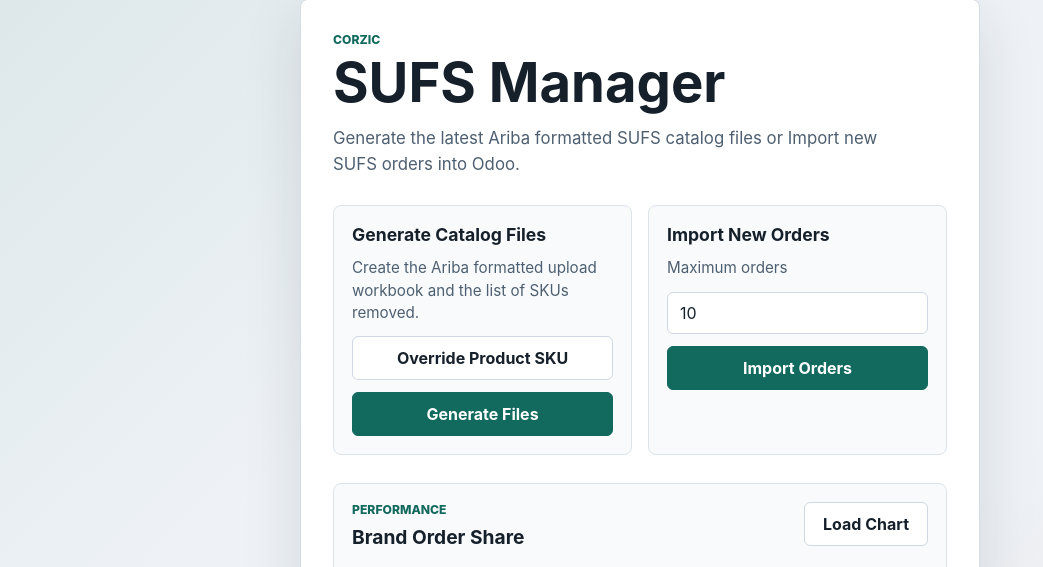
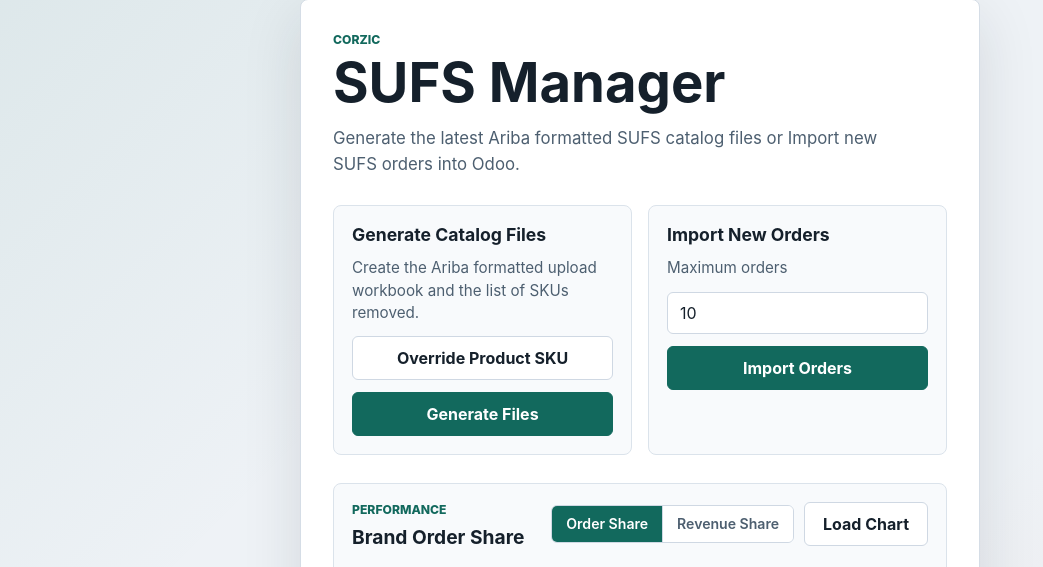
Before and after one commit to jreyes-corzic/corzic_apps, a Flask app: page / in a window 1280 px wide. Shown: the part 33-600 px from the top of the page, without its empty margins (0-1043 px from the left). Run offline with Flask 3, Linux system fonts and the light colour scheme; parts of the project's set-up code (start-up, migrations or seed data) failed here and were passed over.

Commit message:
Add brand revenue share chart with order/revenue toggle UI
- Add /performance/brand-revenue route in app.py calling get_sufs_brand_revenue_share
- Fix broken call to get_sufs_brand_performance -> get_sufs_brand_order_share
- Add segmented Order Share / Revenue Share toggle to performance panel
- Update JS to fetch correct endpoint per mode, format revenue as USD currency
- Add chart-toggle and performance-controls CSS with mobile responsive layout

Co-Authored-By: Claude Sonnet 4.6 <noreply@anthropic.com>

```diff
--- a/app.py
+++ b/app.py
@@ -73,7 +73,22 @@ def import_orders():
 def brand_order_performance():
 	try:
 		uid, models = sufs_performance.get_odoo_connection()
-		brands = sufs_performance.get_sufs_brand_performance(
+		brands = sufs_performance.get_sufs_brand_order_share(
+			sufs_performance.od.db,
+			uid,
+			sufs_performance.od.password,
+			models,
+		)
+		return jsonify({"brands": brands})
+	except Exception as exc:
+		return jsonify({"error": str(exc)}), 500
+
+
+@app.get("/performance/brand-revenue")
+def brand_revenue_performance():
+	try:
+		uid, models = sufs_performance.get_odoo_connection()
+		brands = sufs_performance.get_sufs_brand_revenue_share(
 			sufs_performance.od.db,
 			uid,
 			sufs_performance.od.password,
--- a/static/styles.css
+++ b/static/styles.css
@@ -272,6 +272,51 @@ button.is-loading .button-loading {
 	letter-spacing: 0;
 }
 
+.performance-controls {
+	display: flex;
+	align-items: center;
+	gap: 10px;
+	flex-wrap: wrap;
+	justify-content: flex-end;
+}
+
+.chart-toggle {
+	display: flex;
+	border: 1px solid #cfd8e3;
+	border-radius: 6px;
+	overflow: hidden;
+}
+
+.chart-toggle-btn {
+	min-height: 36px;
+	padding: 0 14px;
+	border: none;
+	border-radius: 0;
+	background: #ffffff;
+	color: #4d5f70;
+	font: inherit;
+	font-size: 0.88rem;
+	font-weight: 600;
+	cursor: pointer;
+	transition: background 120ms ease, color 120ms ease;
+	transform: none;
+}
+
+.chart-toggle-btn + .chart-toggle-btn {
+	border-left: 1px solid #cfd8e3;
+}
+
+.chart-toggle-btn.is-active {
+	background: #12695d;
+	color: #ffffff;
+}
+
+.chart-toggle-btn:hover:not(.is-active) {
+	background: #f5f8fb;
+	color: #15202b;
+	transform: none;
+}
+
 .chart-layout {
 	display: grid;
 	grid-template-columns: minmax(180px, 240px) 1fr;
@@ -389,6 +434,14 @@ button.is-loading .button-loading {
 		flex-direction: column;
 	}
 
+	.performance-controls {
+		justify-content: flex-start;
+	}
+
+	.chart-toggle-btn {
+		flex: 1;
+	}
+
 	.pie-chart-wrap {
 		justify-self: center;
 	}
--- a/sufs_performance.py
+++ b/sufs_performance.py
@@ -12,32 +12,9 @@ def get_odoo_connection():
 	return uid, models
 
 
-def get_sufs_brand_performance(db, uid, password, models):
-	sufs_ids = od.get_ids(
-		db,
-		uid,
-		password,
-		models,
-		"stock.move",
-		[[
-			"&",
-			("product_id.product_tmpl_id.sales_channel_ids", "in", [3]),
-			"&",
-			("product_brand_id", "!=", False),
-			"&",
-			("state", "in", ["done", "confirmed", "assigned", "partially_available"]),
-			("x_studio_sufs_order_date", ">=", START_DATE),
-		]],
-	)
-	sufs_list = od.read_ids(
-		db,
-		uid,
-		password,
-		models,
-		"stock.move",
-		sufs_ids,
-		["product_brand_id", "product_uom_qty"],
-	)
+def get_sufs_brand_order_share(db, uid, password, models):
+	sufs_ids = od.get_ids(db,uid,password,models,"stock.move",[["&",("product_id.product_tmpl_id.sales_channel_ids", "in", [3]),"&",("product_brand_id", "!=", False),"&",("state", "in", ["done", "confirmed", "assigned", "partially_available"]),("x_studio_sufs_order_date", ">=", START_DATE)]])
+	sufs_list = od.read_ids(db,uid,password,models,"stock.move",sufs_ids,["product_brand_id", "product_uom_qty","x_studio_sufs_price"])
 
 	brand_totals = defaultdict(float)
 	for move in sufs_list:
@@ -63,9 +40,40 @@ def get_sufs_brand_performance(db, uid, password, models):
 		)
 	]
 
+def get_sufs_brand_revenue_share(db, uid, password, models):
+	sufs_ids = od.get_ids(db,uid,password,models,"stock.move",[["&",("product_id.product_tmpl_id.sales_channel_ids", "in", [3]),"&",("product_brand_id", "!=", False),"&",("state", "in", ["done", "confirmed", "assigned", "partially_available"]),("x_studio_sufs_order_date", ">=", START_DATE)]])
+	sufs_list = od.read_ids(db,uid,password,models,"stock.move",sufs_ids,["product_brand_id", "product_uom_qty","x_studio_sufs_price"])
 
-def get_sufs_brand_performance_pie_chart(db, uid, password, models):
-	return get_sufs_brand_performance(db, uid, password, models)
+	brand_totals = defaultdict(float)
+	for move in sufs_list:
+		brand = move.get("product_brand_id")
+		if not brand:
+			continue
+		brand_totals[brand[1]] += float(move.get("x_studio_sufs_price") or 0)
+
+	total_revenue = sum(brand_totals.values())
+	if total_revenue == 0:
+		return []
+
+	return [
+		{
+			"brand": brand,
+			"revenue": revenue,
+			"percentage": revenue / total_revenue,
+		}
+		for brand, revenue in sorted(
+			brand_totals.items(),
+			key=lambda brand_total: brand_total[1],
+			reverse=True,
+		)
+	]
+
+
+def get_sufs_brand_revenue_share_pie_chart(db,uid,password,models,brand):
+	return get_sufs_brand_revenue_share(db,uid,password,models)
+
+def get_sufs_brand_order_share_pie_chart(db, uid, password, models):
+	return get_sufs_brand_order_share(db, uid, password, models)
 
 
 if __name__ == "__main__":
--- a/templates/index.html
+++ b/templates/index.html
@@ -49,7 +49,13 @@
 							<p class="eyebrow">Performance</p>
 							<h2 id="performance-title">Brand Order Share</h2>
 						</div>
-						<button class="secondary" type="button" id="refresh-performance">Load Chart</button>
+						<div class="performance-controls">
+							<div class="chart-toggle" role="group" aria-label="Chart type">
+								<button class="chart-toggle-btn is-active" type="button" data-mode="orders">Order Share</button>
+								<button class="chart-toggle-btn" type="button" data-mode="revenue">Revenue Share</button>
+							</div>
+							<button class="secondary" type="button" id="refresh-performance">Load Chart</button>
+						</div>
 					</div>
 					<div class="chart-layout">
 						<div class="pie-chart-wrap">
@@ -140,6 +146,8 @@
 			const status = document.getElementById("performance-status");
 			const tooltip = document.getElementById("chart-tooltip");
 			const refreshButton = document.getElementById("refresh-performance");
+			const titleEl = document.getElementById("performance-title");
+			const toggleBtns = document.querySelectorAll(".chart-toggle-btn");
 			const colors = [
 				"#12695d",
 				"#c74530",
@@ -152,6 +160,27 @@
 				"#7d9445",
 				"#a34c74"
 			];
+
+			let currentMode = "orders";
+
+			const endpointUrls = {
+				orders: "{{ url_for('brand_order_performance') }}",
+				revenue: "{{ url_for('brand_revenue_performance') }}"
+			};
+
+			toggleBtns.forEach((btn) => {
+				btn.addEventListener("click", () => {
+					const mode = btn.dataset.mode;
+					if (mode === currentMode) return;
+					currentMode = mode;
+					toggleBtns.forEach((b) => b.classList.toggle("is-active", b.dataset.mode === mode));
+					titleEl.textContent = mode === "orders" ? "Brand Order Share" : "Brand Revenue Share";
+					status.textContent = `Load the chart to view brand ${mode === "orders" ? "order" : "revenue"} share since April 2025.`;
+					chart.replaceChildren();
+					legend.replaceChildren();
+					refreshButton.textContent = "Load Chart";
+				});
+			});
 
 			function polarToCartesian(center, radius, angle) {
 				const radians = (angle - 90) * Math.PI / 180;
@@ -184,12 +213,17 @@
 				return new Intl.NumberFormat("en-US", { maximumFractionDigits: 0 }).format(value);
 			}
 
-			function showTooltip(event, brand) {
+			function formatRevenue(value) {
+				return new Intl.NumberFormat("en-US", { style: "currency", currency: "USD", maximumFractionDigits: 0 }).format(value);
+			}
+
+			function showTooltip(event, brand, mode) {
 				const bounds = event.currentTarget.getBoundingClientRect();
 				const wrapperBounds = event.currentTarget.closest(".pie-chart-wrap").getBoundingClientRect();
 				const x = event.clientX ? event.clientX - wrapperBounds.left : bounds.left + bounds.width / 2 - wrapperBounds.left;
 				const y = event.clientY ? event.clientY - wrapperBounds.top : bounds.top + bounds.height / 2 - wrapperBounds.top;
-				tooltip.textContent = `${brand.brand}: ${formatPercent(brand.percentage)}`;
+				const valueStr = mode === "revenue" ? formatRevenue(brand.revenue) : formatOrders(brand.orders);
+				tooltip.textContent = `${brand.brand}: ${formatPercent(brand.percentage)} (${valueStr})`;
 				tooltip.style.left = `${x}px`;
 				tooltip.style.top = `${y}px`;
 				tooltip.classList.add("is-visible");
@@ -199,7 +233,7 @@
 				tooltip.classList.remove("is-visible");
 			}
 
-			function renderChart(brands) {
+			function renderChart(brands, mode) {
 				chart.replaceChildren();
 				legend.replaceChildren();
 
@@ -218,9 +252,9 @@
 					segment.setAttribute("fill", color);
 					segment.setAttribute("tabindex", "0");
 					segment.setAttribute("aria-label", `${brand.brand}: ${formatPercent(brand.percentage)}`);
-					segment.addEventListener("mousemove", (event) => showTooltip(event, brand));
+					segment.addEventListener("mousemove", (event) => showTooltip(event, brand, mode));
 					segment.addEventListener("mouseleave", hideTooltip);
-					segment.addEventListener("focus", (event) => showTooltip(event, brand));
+					segment.addEventListener("focus", (event) => showTooltip(event, brand, mode));
 					segment.addEventListener("blur", hideTooltip);
 					chart.appendChild(segment);
 
@@ -243,20 +277,25 @@
 				refreshButton.disabled = true;
 				refreshButton.textContent = "Loading...";
 				try {
-					const response = await fetch("{{ url_for('brand_order_performance') }}");
+					const response = await fetch(endpointUrls[currentMode]);
 					const data = await response.json();
 					if (!response.ok) {
 						throw new Error(data.error || "Unable to load brand performance.");
 					}
 					if (!data.brands.length) {
-						status.textContent = "No brand order data found since April 2025.";
+						status.textContent = `No brand ${currentMode} data found since April 2025.`;
 						chart.replaceChildren();
 						legend.replaceChildren();
 						return;
 					}
-					renderChart(data.brands);
-					const totalOrders = data.brands.reduce((sum, brand) => sum + brand.orders, 0);
-					status.textContent = `${formatOrders(totalOrders)} orders since April 2025`;
+					renderChart(data.brands, currentMode);
+					if (currentMode === "orders") {
+						const total = data.brands.reduce((sum, b) => sum + b.orders, 0);
+						status.textContent = `${formatOrders(total)} orders since April 2025`;
+					} else {
+						const total = data.brands.reduce((sum, b) => sum + b.revenue, 0);
+						status.textContent = `${formatRevenue(total)} revenue since April 2025`;
+					}
 				} catch (error) {
 					status.textContent = error.message;
 					chart.replaceChildren();
```
